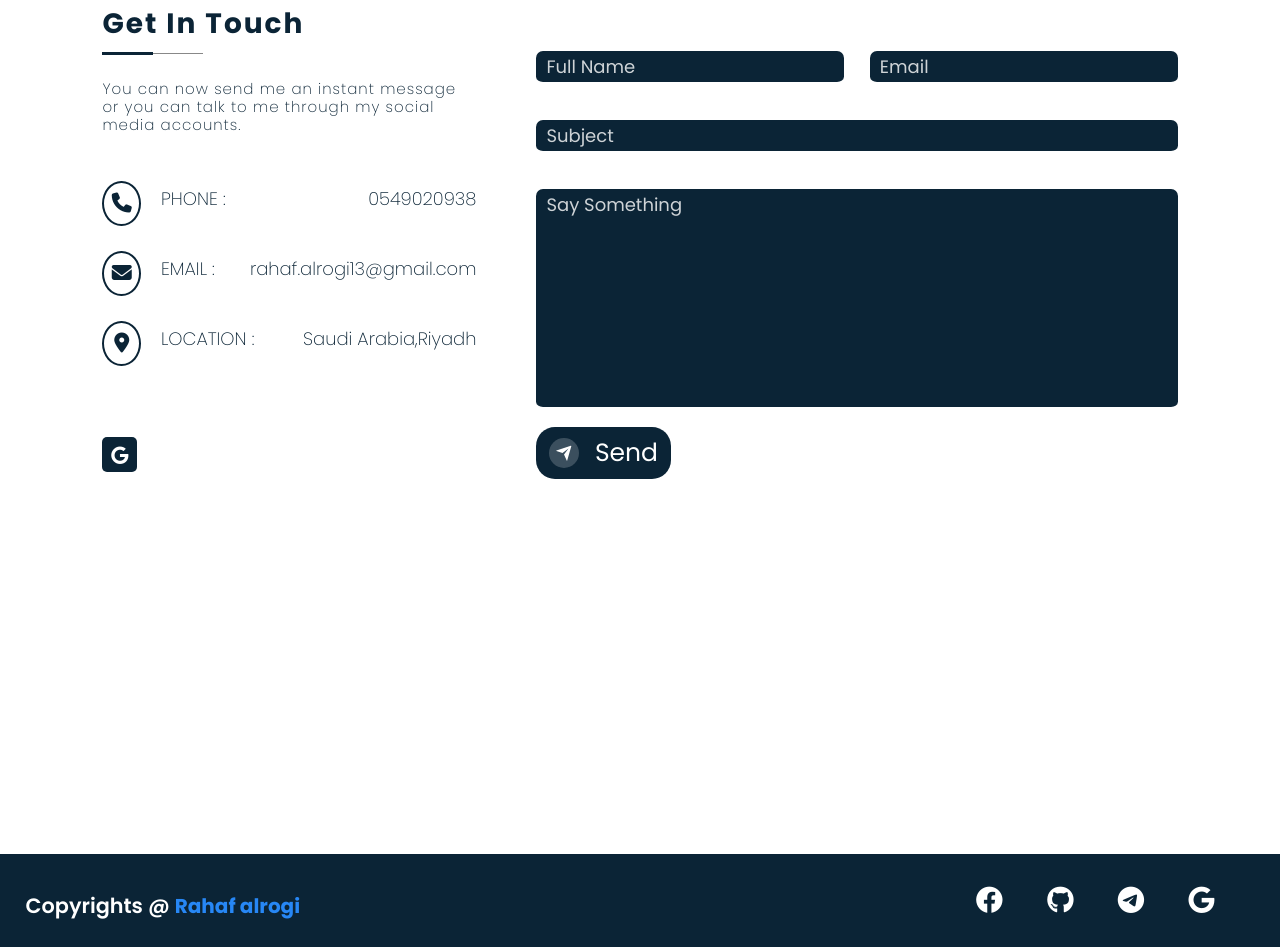
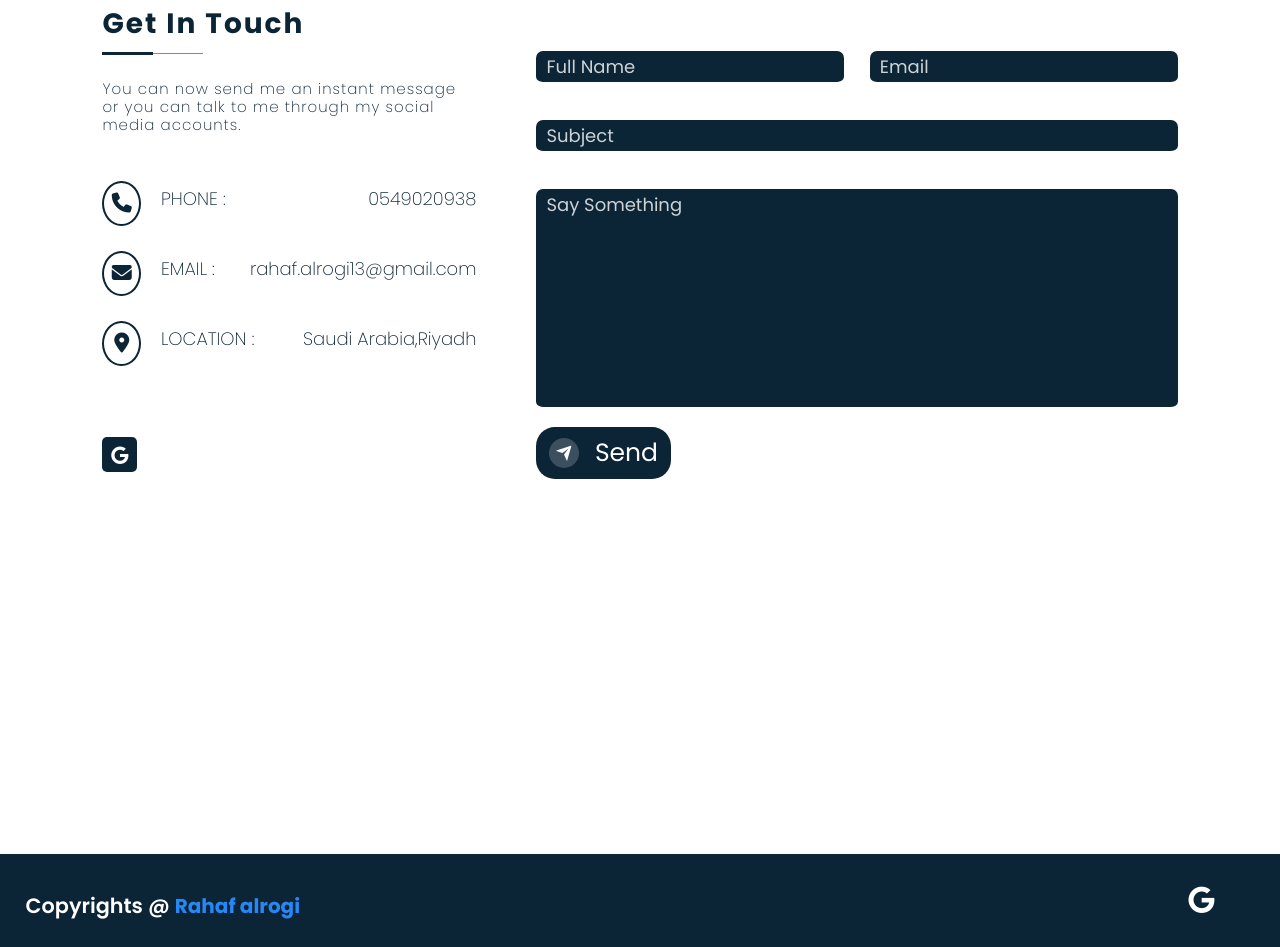
Before and after one commit to egy-mark/Respinsive, a plain HTML site: page index.html in a window 1280 px wide. Shown: the part 5303-6250 px from the top of the page. Drawn offline with Linux system fonts and the light colour scheme.

Commit message:
Update index.html

```diff
--- a/index.html
+++ b/index.html
@@ -356,10 +356,7 @@
           <footer class="footer">
             <p class="footer-title">Copyrights @ <span>Rahaf alrogi</span></p>
             <div class="social-icons1">
-                <a href="https://www.facebook.com/profile.php?id=100091755497302"target="_blank"><i class="fab fa-facebook"></i></a>
-                    <a href="https://github.com/A7med-Tawfik"target="_blank"><i class="fab fa-github"></i></a>
-                    <a href="https://web.telegram.org/k/#@E_P_LO"target="_blank"><i class="fab fa-telegram"></i></a>
-                    <a href="mailto:ahmedmtawfik2009@gmail.com" target="_blank"><i class="fab fa-google"></i></a>
+                <a href="mailto:rahaf.alrogi13@gmail.com" target="_blank"><i class="fab fa-google"></i></a>
             </div>
         </footer>
 
```
